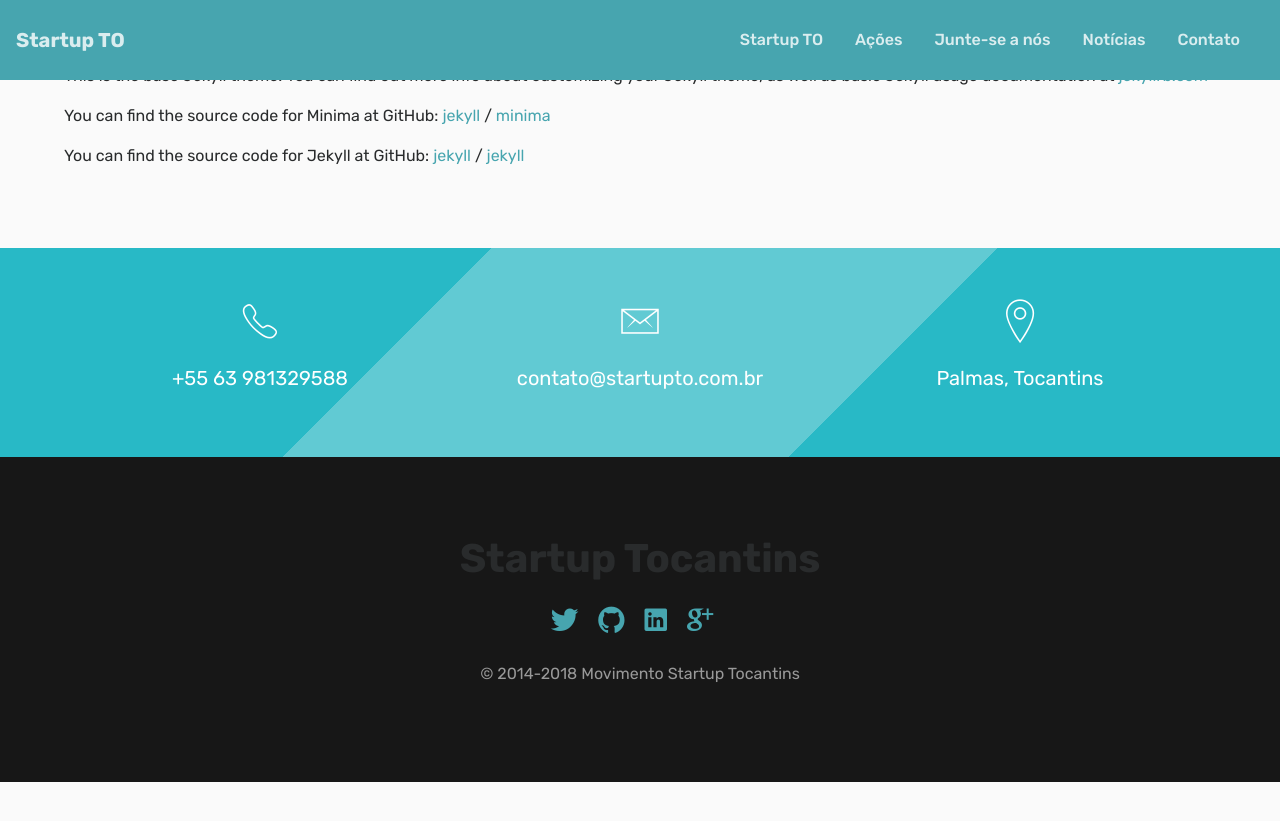
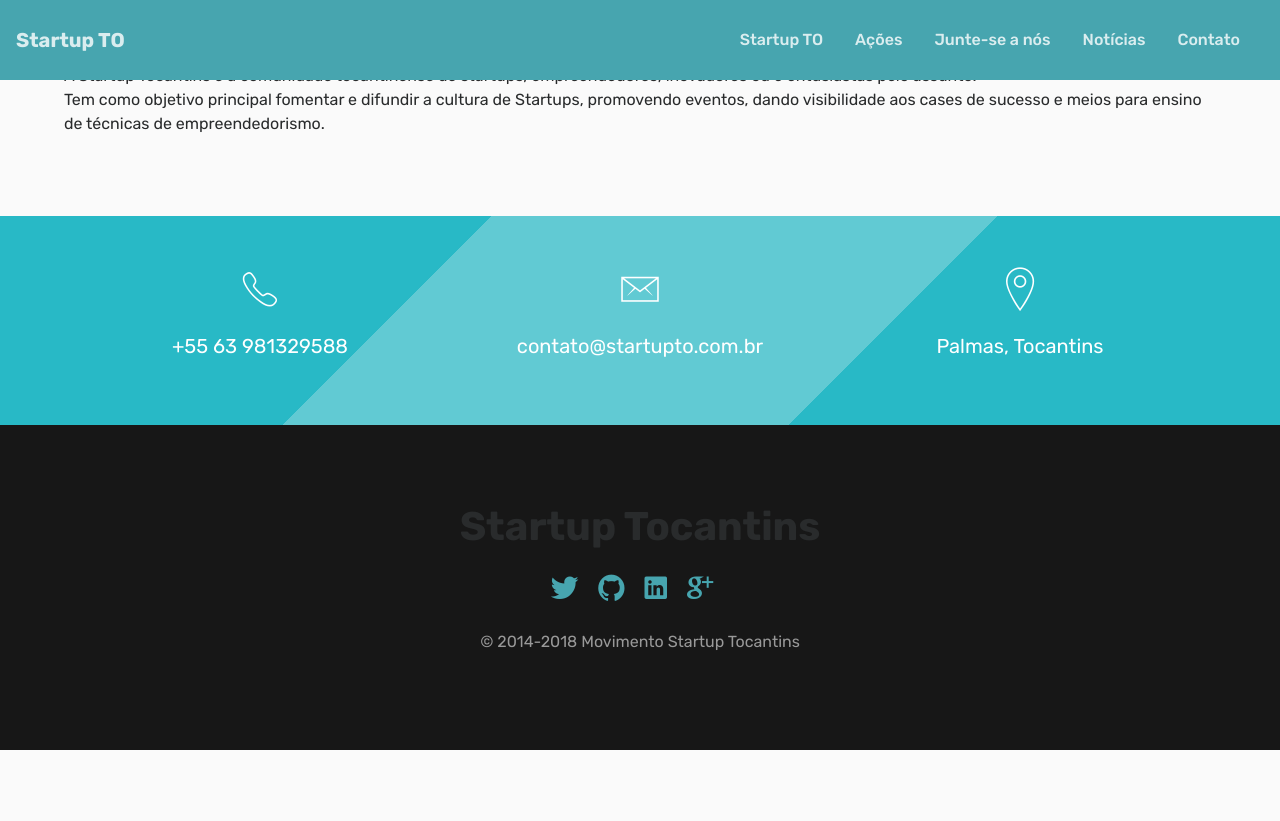
Before and after one commit to startup-tocantins/startup-tocantins.github.io, a Jekyll site: the page built from about.md, in a window 1280 px wide. Shown: the top 821 px of the page. Built offline with Jekyll 4.4.1, drawn with Linux system fonts in a browser that asks for light colours; nearby versions of some CDN libraries.

Commit message:
update Gemfile

```diff
--- a/about.md
+++ b/about.md
@@ -4,15 +4,6 @@
 permalink: /about/
 ---
 
-This is the base Jekyll theme. You can find out more info about customizing your Jekyll theme, as well as basic Jekyll usage documentation at [jekyllrb.com](https://jekyllrb.com/)
 
-You can find the source code for Minima at GitHub:
-[jekyll][jekyll-organization] /
-[minima](https://github.com/jekyll/minima)
-
-You can find the source code for Jekyll at GitHub:
-[jekyll][jekyll-organization] /
-[jekyll](https://github.com/jekyll/jekyll)
-
-
-[jekyll-organization]: https://github.com/jekyll
+A Startup Tocantins é a comunidade tocantinense de startups, empreendedores, inovadores ou e entusiastas pelo assunto. <br/>
+Tem como objetivo principal fomentar e difundir a cultura de Startups, promovendo eventos, dando visibilidade aos cases de sucesso e meios para ensino de técnicas de empreendedorismo.
```
Also changed, not shown: Gemfile.lock (added).
